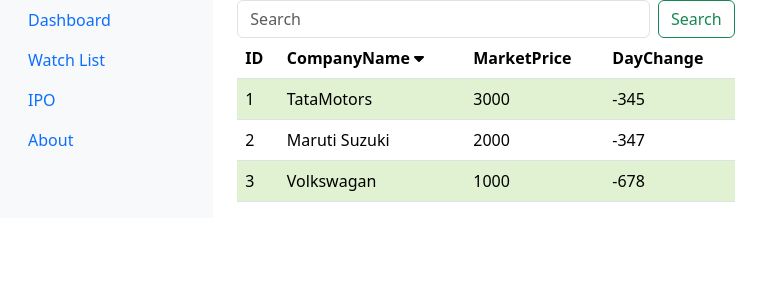
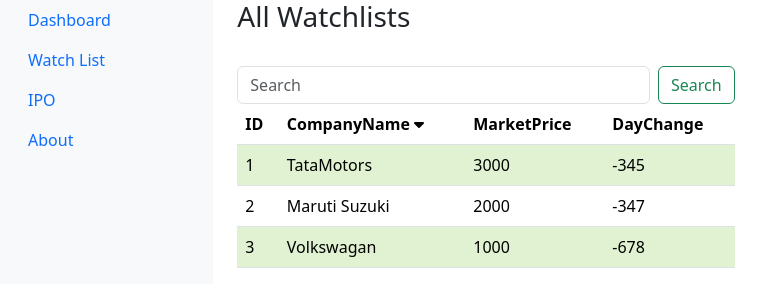
Before and after one commit to gauravjantwal/stock-market, a React (Create React App) app in the folder src/ui/stocks/: page /watchlist in a window 1280 px wide. Shown: the top 306 px of the page, without its empty margins (0-770 px from the left). Built offline with nearby package versions, Linux system fonts and the light colour scheme.

Commit message:
added styles for button

```diff
--- a/src/ui/stocks/src/pages/watchList.js
+++ b/src/ui/stocks/src/pages/watchList.js
@@ -22,6 +22,7 @@ const WatchList = () => {
 
   return (
     <div>
+        <h3>All Watchlists</h3><br></br>
         <div className="row">
         <div className="col-6 col-md-6 float-left">
         <form className="d-flex">
--- a/src/ui/stocks/src/pages/watchlist-details.js
+++ b/src/ui/stocks/src/pages/watchlist-details.js
@@ -37,7 +37,7 @@ const WatchListDetails = ({ rowData }) => {
               <td>Balance: 6532 &nbsp; &nbsp;&nbsp;&nbsp;Required : 0</td>
           </tr>
           <tr>
-          <td><button className="btn btn-success" >{buttonText}</button></td>
+          <td><button className={`btn ${buttonText == 'Buy' ? 'btn-success' : 'btn-danger'}`}>{buttonText}</button></td>
           </tr>
         </tbody>
       </table>
```
